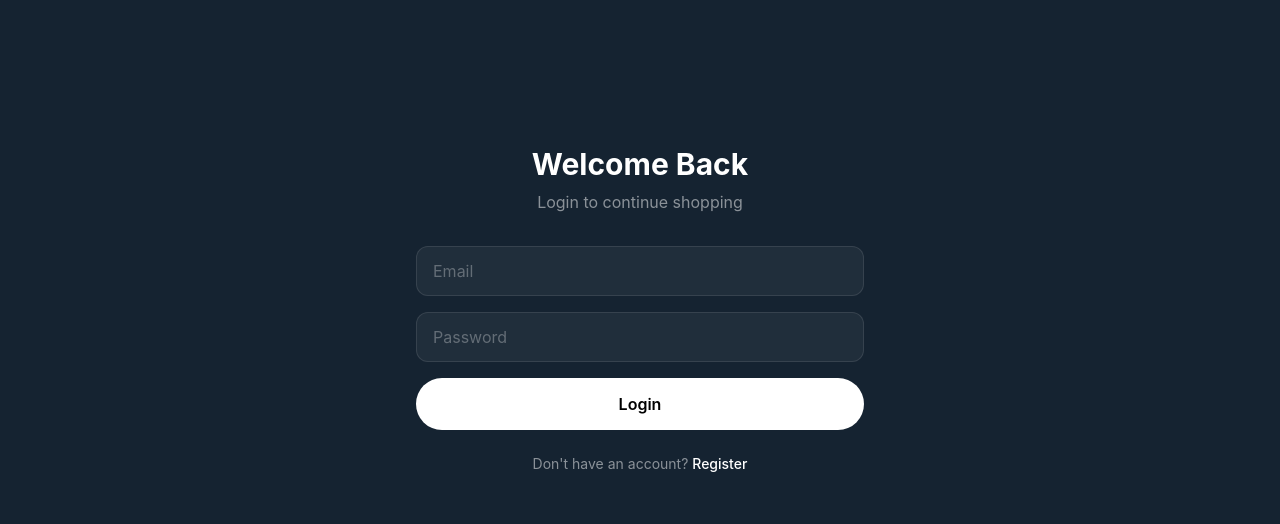
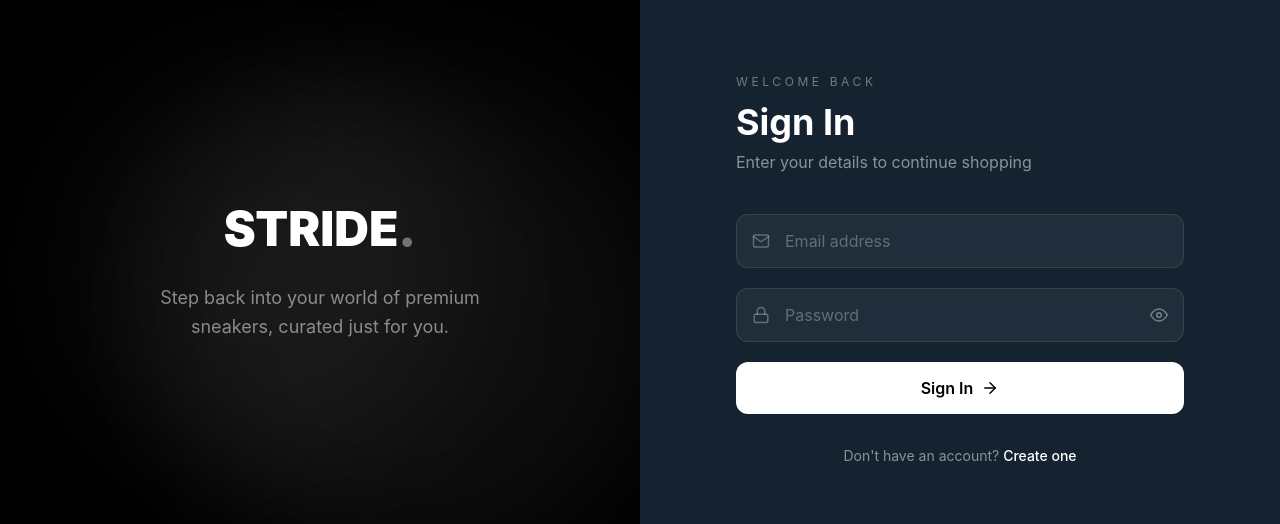
Before and after one commit to deepak-bhankher/Next-Trend, a React (Vite) app: page /login in a window 1280 px wide. Shown: the part 130-654 px from the top of the page. Built offline with nearby package versions, Linux system fonts and the light colour scheme; no server answers.

Commit message:
update  login and register files

```diff
--- a/src/pages/Login.jsx
+++ b/src/pages/Login.jsx
@@ -2,6 +2,7 @@ import { useState } from "react";
 import { Link, useNavigate } from "react-router-dom";
 import { motion } from "framer-motion";
 import { toast } from "react-toastify";
+import { FiMail, FiLock, FiEye, FiEyeOff, FiArrowRight } from "react-icons/fi";
 import { useAuth } from "../context/AuthContext";
 
 const Login = () => {
@@ -9,6 +10,7 @@ const Login = () => {
   const navigate = useNavigate();
   const [form, setForm] = useState({ email: "", password: "" });
   const [loading, setLoading] = useState(false);
+  const [showPassword, setShowPassword] = useState(false);
 
   const handleChange = (e) => setForm({ ...form, [e.target.name]: e.target.value });
 
@@ -27,50 +29,100 @@ const Login = () => {
   };
 
   return (
-    <div className="bg-dark text-white min-h-screen flex items-center justify-center px-6 pt-20">
+    <div className="bg-dark text-white min-h-screen flex">
+      {/* Left Branding Panel */}
+      <div className="hidden lg:flex w-1/2 relative overflow-hidden items-center justify-center">
+        <div className="absolute inset-0 bg-black" />
+        <div className="absolute top-1/4 left-1/4 w-[500px] h-[500px] bg-white/5 rounded-full blur-3xl" />
+        <div className="absolute bottom-1/4 right-1/4 w-[400px] h-[400px] bg-white/5 rounded-full blur-3xl" />
+
         <motion.div
           initial={{ opacity: 0, y: 20 }}
           animate={{ opacity: 1, y: 0 }}
+          transition={{ duration: 0.7 }}
+          className="relative z-10 px-16 text-center"
+        >
+          <h2 className="text-5xl font-black mb-6 leading-tight">
+            STRIDE<span className="text-white/40">.</span>
+          </h2>
+          <p className="text-white/50 text-lg max-w-sm mx-auto leading-relaxed">
+            Step back into your world of premium sneakers, curated just for
+            you.
+          </p>
+        </motion.div>
+      </div>
+
+      {/* Right Form Panel */}
+      <div className="w-full lg:w-1/2 flex items-center justify-center px-6 py-20">
+        <motion.div
+          initial={{ opacity: 0, y: 20 }}
+          animate={{ opacity: 1, y: 0 }}
+          transition={{ duration: 0.6 }}
           className="w-full max-w-md"
         >
-        <h1 className="text-3xl font-bold mb-2 text-center">Welcome Back</h1>
-        <p className="text-white/50 text-center mb-8">Login to continue shopping</p>
+          <p className="uppercase tracking-[0.3em] text-white/40 text-xs mb-3">
+            Welcome Back
+          </p>
+          <h1 className="text-4xl font-bold mb-2">Sign In</h1>
+          <p className="text-white/50 mb-10">
+            Enter your details to continue shopping
+          </p>
 
-        <form onSubmit={handleSubmit} className="space-y-4">
+          <form onSubmit={handleSubmit} className="space-y-5">
+            <div className="relative">
+              <FiMail className="absolute left-4 top-1/2 -translate-y-1/2 text-white/30" size={18} />
               <input
                 type="email"
                 name="email"
                 value={form.email}
                 onChange={handleChange}
-            placeholder="Email"
+                placeholder="Email address"
                 required
-            className="w-full bg-white/5 border border-white/10 rounded-xl px-4 py-3 outline-none focus:border-white/40 placeholder:text-white/30"
+                className="w-full bg-white/5 border border-white/10 rounded-xl pl-12 pr-4 py-3.5 outline-none focus:border-white/40 focus:bg-white/[0.07] transition-colors placeholder:text-white/30"
               />
+            </div>
+
+            <div className="relative">
+              <FiLock className="absolute left-4 top-1/2 -translate-y-1/2 text-white/30" size={18} />
               <input
-            type="password"
+                type={showPassword ? "text" : "password"}
                 name="password"
                 value={form.password}
                 onChange={handleChange}
                 placeholder="Password"
                 required
-            className="w-full bg-white/5 border border-white/10 rounded-xl px-4 py-3 outline-none focus:border-white/40 placeholder:text-white/30"
+                className="w-full bg-white/5 border border-white/10 rounded-xl pl-12 pr-12 py-3.5 outline-none focus:border-white/40 focus:bg-white/[0.07] transition-colors placeholder:text-white/30"
               />
+              <button
+                type="button"
+                onClick={() => setShowPassword((prev) => !prev)}
+                className="absolute right-4 top-1/2 -translate-y-1/2 text-white/40 hover:text-white transition-colors"
+              >
+                {showPassword ? <FiEyeOff size={18} /> : <FiEye size={18} />}
+              </button>
+            </div>
+
             <button
               type="submit"
               disabled={loading}
-            className="w-full bg-white text-black py-3.5 rounded-full font-semibold hover:scale-[1.02] transition-transform disabled:opacity-40"
+              className="w-full flex items-center justify-center gap-2 bg-white text-black py-3.5 rounded-xl font-semibold hover:scale-[1.02] transition-transform disabled:opacity-40 disabled:hover:scale-100 mt-2"
             >
-            {loading ? "Logging in..." : "Login"}
+              {loading ? "Signing in..." : (
+                <>
+                  Sign In <FiArrowRight size={18} />
+                </>
+              )}
             </button>
           </form>
 
-        <p className="text-center text-white/50 text-sm mt-6">
+          <p className="text-center text-white/50 text-sm mt-8">
             Don't have an account?{" "}
             <Link to="/register" className="text-white font-medium hover:underline">
-            Register
+              Create one
             </Link>
           </p>
         </motion.div>
+      </div>
     </div>
   );
 };
--- a/src/pages/Register.jsx
+++ b/src/pages/Register.jsx
@@ -2,6 +2,7 @@ import { useState } from "react";
 import { Link, useNavigate } from "react-router-dom";
 import { motion } from "framer-motion";
 import { toast } from "react-toastify";
+import { FiUser, FiMail, FiLock, FiEye, FiEyeOff, FiArrowRight } from "react-icons/fi";
 import { useAuth } from "../context/AuthContext";
 
 const Register = () => {
@@ -9,6 +10,7 @@ const Register = () => {
   const navigate = useNavigate();
   const [form, setForm] = useState({ name: "", email: "", password: "" });
   const [loading, setLoading] = useState(false);
+  const [showPassword, setShowPassword] = useState(false);
 
   const handleChange = (e) => setForm({ ...form, [e.target.name]: e.target.value });
 
@@ -27,16 +29,48 @@ const Register = () => {
   };
 
   return (
-    <div className="bg-dark text-white min-h-screen flex items-center justify-center px-6 pt-20">
+    <div className="bg-dark text-white min-h-screen flex">
+      {/* Left Branding Panel */}
+      <div className="hidden lg:flex w-1/2 relative overflow-hidden items-center justify-center">
+        <div className="absolute inset-0 bg-black" />
+        <div className="absolute top-1/3 right-1/4 w-[500px] h-[500px] bg-white/5 rounded-full blur-3xl" />
+        <div className="absolute bottom-1/4 left-1/4 w-[400px] h-[400px] bg-white/5 rounded-full blur-3xl" />
+
         <motion.div
           initial={{ opacity: 0, y: 20 }}
           animate={{ opacity: 1, y: 0 }}
+          transition={{ duration: 0.7 }}
+          className="relative z-10 px-16 text-center"
+        >
+          <h2 className="text-5xl font-black mb-6 leading-tight">
+            STRIDE<span className="text-white/40">.</span>
+          </h2>
+          <p className="text-white/50 text-lg max-w-sm mx-auto leading-relaxed">
+            Join thousands who've found their perfect stride. Premium
+            sneakers, delivered to you.
+          </p>
+        </motion.div>
+      </div>
+
+      {/* Right Form Panel */}
+      <div className="w-full lg:w-1/2 flex items-center justify-center px-6 py-20">
+        <motion.div
+          initial={{ opacity: 0, y: 20 }}
+          animate={{ opacity: 1, y: 0 }}
+          transition={{ duration: 0.6 }}
           className="w-full max-w-md"
         >
-        <h1 className="text-3xl font-bold mb-2 text-center">Create Account</h1>
-        <p className="text-white/50 text-center mb-8">Join us and start shopping</p>
+          <p className="uppercase tracking-[0.3em] text-white/40 text-xs mb-3">
+            Get Started
+          </p>
+          <h1 className="text-4xl font-bold mb-2">Create Account</h1>
+          <p className="text-white/50 mb-10">
+            Join us and start your sneaker journey
+          </p>
 
-        <form onSubmit={handleSubmit} className="space-y-4">
+          <form onSubmit={handleSubmit} className="space-y-5">
+            <div className="relative">
+              <FiUser className="absolute left-4 top-1/2 -translate-y-1/2 text-white/30" size={18} />
               <input
                 type="text"
                 name="name"
@@ -44,42 +78,64 @@ const Register = () => {
                 onChange={handleChange}
                 placeholder="Full Name"
                 required
-            className="w-full bg-white/5 border border-white/10 rounded-xl px-4 py-3 outline-none focus:border-white/40 placeholder:text-white/30"
+                className="w-full bg-white/5 border border-white/10 rounded-xl pl-12 pr-4 py-3.5 outline-none focus:border-white/40 focus:bg-white/[0.07] transition-colors placeholder:text-white/30"
               />
+            </div>
+
+            <div className="relative">
+              <FiMail className="absolute left-4 top-1/2 -translate-y-1/2 text-white/30" size={18} />
               <input
                 type="email"
                 name="email"
                 value={form.email}
                 onChange={handleChange}
-            placeholder="Email"
+                placeholder="Email address"
                 required
-            className="w-full bg-white/5 border border-white/10 rounded-xl px-4 py-3 outline-none focus:border-white/40 placeholder:text-white/30"
+                className="w-full bg-white/5 border border-white/10 rounded-xl pl-12 pr-4 py-3.5 outline-none focus:border-white/40 focus:bg-white/[0.07] transition-colors placeholder:text-white/30"
               />
+            </div>
+
+            <div className="relative">
+              <FiLock className="absolute left-4 top-1/2 -translate-y-1/2 text-white/30" size={18} />
               <input
-            type="password"
+                type={showPassword ? "text" : "password"}
                 name="password"
                 value={form.password}
                 onChange={handleChange}
                 placeholder="Password"
                 required
-            className="w-full bg-white/5 border border-white/10 rounded-xl px-4 py-3 outline-none focus:border-white/40 placeholder:text-white/30"
+                className="w-full bg-white/5 border border-white/10 rounded-xl pl-12 pr-12 py-3.5 outline-none focus:border-white/40 focus:bg-white/[0.07] transition-colors placeholder:text-white/30"
               />
+              <button
+                type="button"
+                onClick={() => setShowPassword((prev) => !prev)}
+                className="absolute right-4 top-1/2 -translate-y-1/2 text-white/40 hover:text-white transition-colors"
+              >
+                {showPassword ? <FiEyeOff size={18} /> : <FiEye size={18} />}
+              </button>
+            </div>
+
             <button
               type="submit"
               disabled={loading}
-            className="w-full bg-white text-black py-3.5 rounded-full font-semibold hover:scale-[1.02] transition-transform disabled:opacity-40"
+              className="w-full flex items-center justify-center gap-2 bg-white text-black py-3.5 rounded-xl font-semibold hover:scale-[1.02] transition-transform disabled:opacity-40 disabled:hover:scale-100 mt-2"
             >
-            {loading ? "Creating account..." : "Register"}
+              {loading ? "Creating account..." : (
+                <>
+                  Create Account <FiArrowRight size={18} />
+                </>
+              )}
             </button>
           </form>
 
-        <p className="text-center text-white/50 text-sm mt-6">
+          <p className="text-center text-white/50 text-sm mt-8">
             Already have an account?{" "}
             <Link to="/login" className="text-white font-medium hover:underline">
-            Login
+              Sign in
             </Link>
           </p>
         </motion.div>
+      </div>
     </div>
   );
 };
```
Lines whose indentation alone changed are shown as unchanged.
